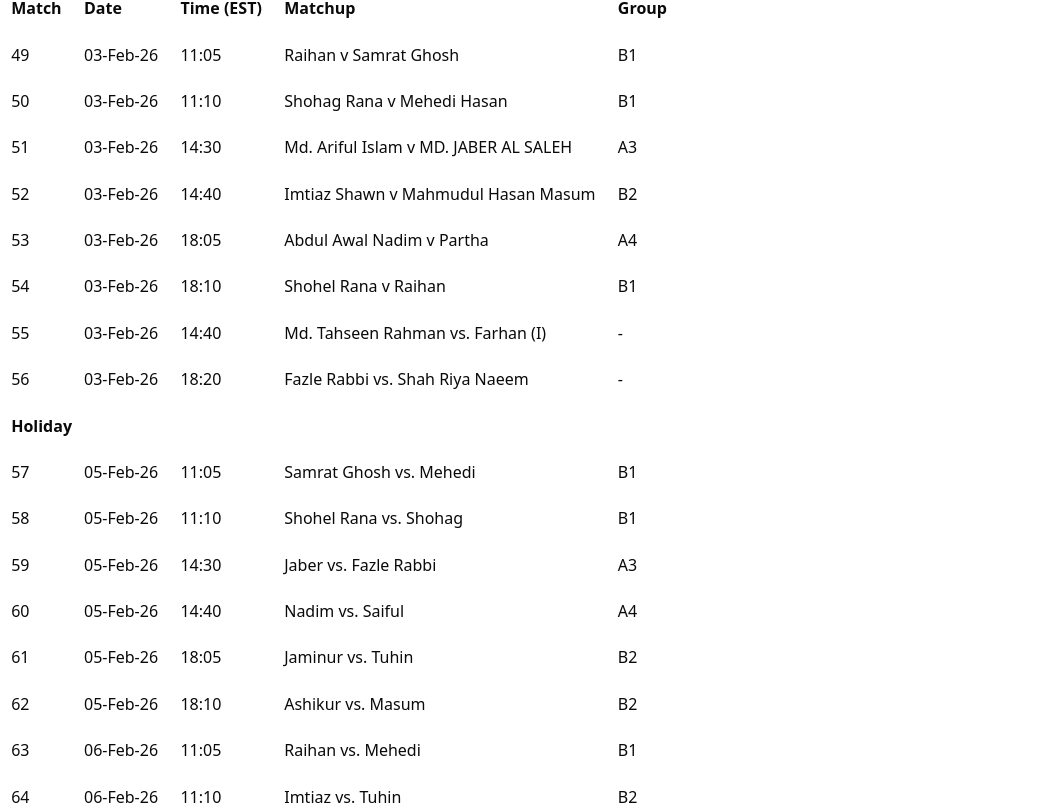
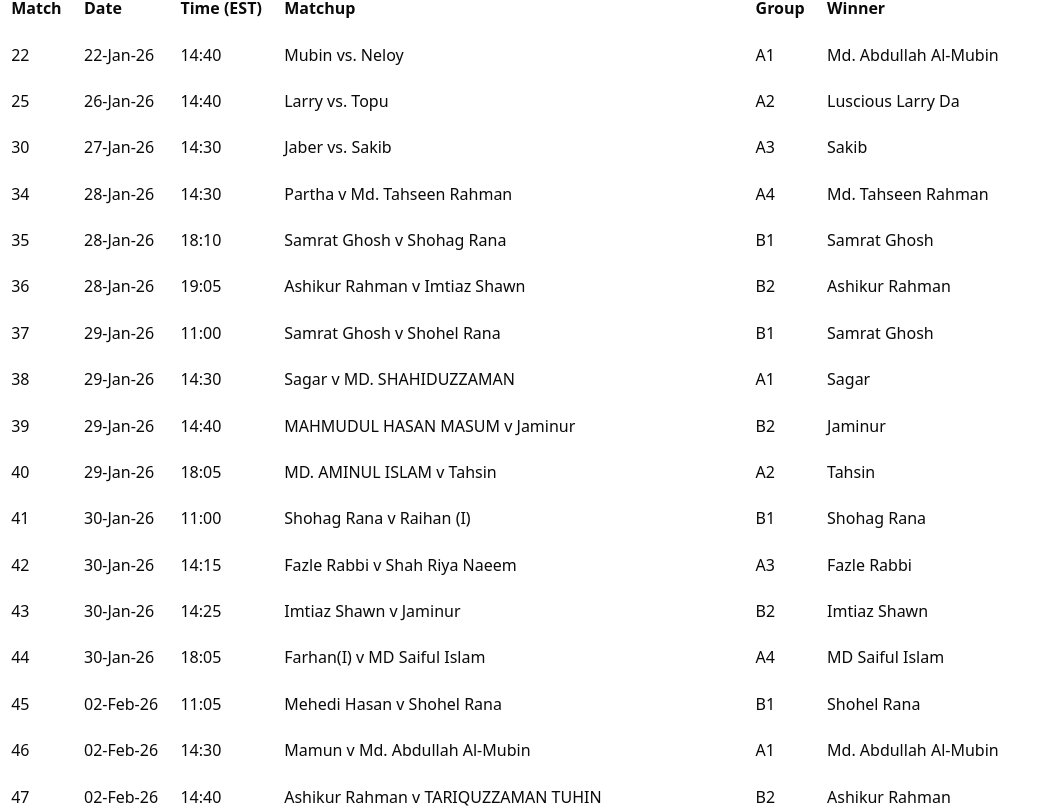
Before and after one commit to tahsinAmin/tt26, a React (Vite) app: page / in a window 1280 px wide. Shown: the part 600-1408 px from the top of the page, without its empty margins (0-1050 px from the left). Built offline with nearby package versions, Linux system fonts and the light colour scheme.

Commit message:
refine: data populate

```diff
--- a/src/App.jsx
+++ b/src/App.jsx
@@ -34,6 +34,7 @@ function App() {
               <th className="column-3">Time (EST)</th>
               <th className="column-5">Matchup</th>
               <th className="column-6">Group</th>
+              <th className="column-7">Winner</th>
             </tr>
           </thead>
           <tbody>
@@ -53,26 +54,15 @@ function App() {
                   <td className="column-3">{group.time}</td>
                   <td className="column-5">{group.matchup}</td>
                   <td className="column-6">{group.group}</td>
+                  {group.history && (
+                    <td className="column-7">{group.history.winner}</td>
+                  )}
                 </tr>
               )
             })}
 
             <tr className="row-91">
-              <td colspan="8" className="column-1"><b>Holiday</b></td>
-            </tr>
-            <tr className="row-92">
-              <td className="column-1">89</td>
-              <td className="column-2">4-Jul-26</td>
-              <td className="column-3">17:00</td>
-              <td className="column-5">Match 74 Winner v Match 77 Winner</td>
-              <td className="column-6"></td>
-            </tr>
-            <tr className="row-93">
-              <td className="column-1">90</td>
-              <td className="column-2">4-Jul-26</td>
-              <td className="column-3">13:00</td>
-              <td className="column-5">Match 73 Winner v Match 75 Winner</td>
-              <td className="column-6"></td>
+              <td colspan="8" className="column-1"><b>10 February 2026</b></td>
             </tr>
 
             <tr className="row-100">
@@ -80,29 +70,29 @@ function App() {
             </tr>
             <tr className="row-101">
               <td className="column-1">97</td>
-              <td className="column-2">9-Jul-26</td>
-              <td className="column-3">16:00</td>
+              <td className="column-2">17-Feb-26</td>
+              <td className="column-3">18:05</td>
               <td className="column-5">Match 89 Winner v Match 90 Winner</td>
               <td className="column-6"></td>
             </tr>
             <tr className="row-102">
               <td className="column-1">98</td>
-              <td className="column-2">10-Jul-26</td>
-              <td className="column-3">15:00</td>
+              <td className="column-2">17-Feb-26</td>
+              <td className="column-3">18:15</td>
               <td className="column-5">Match 93 Winner v Match 94 Winner</td>
               <td className="column-6"></td>
             </tr>
             <tr className="row-103">
               <td className="column-1">99</td>
-              <td className="column-2">11-Jul-26</td>
-              <td className="column-3">17:00</td>
+              <td className="column-2">18-Feb-26</td>
+              <td className="column-3">11:05</td>
               <td className="column-5">Match 91 Winner v Match 92 Winner</td>
               <td className="column-6"></td>
             </tr>
             <tr className="row-104">
               <td className="column-1">100</td>
-              <td className="column-2">11-Jul-26</td>
-              <td className="column-3">21:00</td>
+              <td className="column-2">18-Feb-26</td>
+              <td className="column-3">11:15</td>
               <td className="column-5">Match 95 Winner v Match 96 Winner</td>
               <td className="column-6"></td>
             </tr>
@@ -111,15 +101,15 @@ function App() {
             </tr>
             <tr className="row-106">
               <td className="column-1">101</td>
-              <td className="column-2">14-Jul-26</td>
-              <td className="column-3">15:00</td>
+              <td className="column-2">18-Feb-26</td>
+              <td className="column-3">14:40</td>
               <td className="column-5">Match 97 Winner v Match 98 Winner</td>
               <td className="column-6"></td>
             </tr>
             <tr className="row-107">
               <td className="column-1">102</td>
-              <td className="column-2">15-Jul-26</td>
-              <td className="column-3">15:00</td>
+              <td className="column-2">18-Feb-26</td>
+              <td className="column-3">14:50</td>
               <td className="column-5">Match 99 Winner v Match 100 Winner</td>
               <td className="column-6"></td>
             </tr>
@@ -128,8 +118,8 @@ function App() {
             </tr>
             <tr className="row-109">
               <td className="column-1">103</td>
-              <td className="column-2">18-Jul-26</td>
-              <td className="column-3">17:00</td>
+              <td className="column-2">18-Feb-26</td>
+              <td className="column-3">18:05PM</td>
               <td className="column-5">Match 101 Loser v Match 102 Loser</td>
               <td className="column-6"></td>
             </tr>
@@ -138,8 +128,8 @@ function App() {
             </tr>
             <tr className="row-111">
               <td className="column-1">104</td>
-              <td className="column-2">19-Jul-26</td>
-              <td className="column-3">15:00</td>
+              <td className="column-2">18-Feb-26</td>
+              <td className="column-3">18:15PM</td>
               <td className="column-5">Match 101 Winner v Match 102 Winner</td>
               <td className="column-6"></td>
             </tr>
--- a/src/data.ts
+++ b/src/data.ts
@@ -1,59 +1,278 @@
 export const groups = [
     {
-        id: 49,
-        date: "03-Feb-26",
-        time: "11:05",
-        matchup: "Raihan v Samrat Ghosh",
-        group: "B1",
+        id: 22,
+        date: "22-Jan-26",
+        time: "14:40",
+        matchup: "Mubin vs. Neloy",
+        group: "A1",
+        history: {
+            winner: "Md. Abdullah Al-Mubin",
+            results: ["Game 1: 11-1", "Game 2: 11-2"],
+        },
     },
     {
-        id: 50,
-        date: "03-Feb-26",
-        time: "11:10",
-        matchup: "Shohag Rana v Mehedi Hasan",
-        group: "B1",
+        id: 25,
+        date: "26-Jan-26",
+        time: "14:40",
+        matchup: "Larry vs. Topu",
+        group: "A2",
+        history: {
+            winner: " Luscious Larry Da",
+            results: ["Game 1: 11-3", "Game 2: 11-5"],
+        },
     },
     {
-        id: 51,
-        date: "03-Feb-26",
+        id: 30,
+        date: "27-Jan-26",
         time: "14:30",
-        matchup: "Md. Ariful Islam v MD. JABER AL SALEH",
+        matchup: "Jaber vs. Sakib",
         group: "A3",
+        history: {
+            winner: "Sakib",
+            results: ["Game 1: 3-11", "Game 2: 11-9", "Game 3: 4-11"],
+        },
     },
     {
-        id: 52,
-        date: "03-Feb-26",
-        time: "14:40",
-        matchup: "Imtiaz Shawn v Mahmudul Hasan Masum",
-        group: "B2",
+        id: 34,
+        date: "28-Jan-26",
+        time: "14:30",
+        matchup: "Partha v Md. Tahseen Rahman",
+        group: "A4",
+        history: {
+            winner: "Md. Tahseen Rahman",
+            results: ["Game 1: 8-11", "Game 2: 10-12"],
+        },
     },
     {
-        id: 53,
-        date: "03-Feb-26",
-        time: "18:05",
-        matchup: "Abdul Awal Nadim v Partha",
-        group: "A4",
+        "id": 35,
+        "date": "28-Jan-26",
+        "time": "18:10",
+        "matchup": "Samrat Ghosh v Shohag Rana",
+        "group": "B1",
+        "history": {
+            "winner": "Samrat Ghosh",
+            "results": ["Game 1: 11-8", "Game 2: 11-3"]
+        }
     },
     {
-        id: 54,
-        date: "03-Feb-26",
-        time: "18:10",
-        matchup: "Shohel Rana v Raihan",
-        group: "B1",
+        "id": 36,
+        "date": "28-Jan-26",
+        "time": "19:05",
+        "matchup": "Ashikur Rahman v Imtiaz Shawn",
+        "group": "B2",
+        "history": {
+            "winner": "Ashikur Rahman",
+            "results": ["Game 1: 11-6", "Game 2: 11-3"]
+        }
     },
     {
-        id: 55,
-        date: "03-Feb-26",
-        time: "14:40",
-        matchup: "Md. Tahseen Rahman vs. Farhan (I)",
-        group: "-",
+        "id": 37,
+        "date": "29-Jan-26",
+        "time": "11:00",
+        "matchup": "Samrat Ghosh v Shohel Rana",
+        "group": "B1",
+        "history": {
+            "winner": "Samrat Ghosh",
+            "results": ["Game 1: 11-5", "Game 2: 11-5"]
+        }
     },
     {
-        id: 56,
-        date: "03-Feb-26",
-        time: "18:20",
-        matchup: "Fazle Rabbi vs. Shah Riya Naeem",
-        group: "-",
+        "id": 38,
+        "date": "29-Jan-26",
+        "time": "14:30",
+        "matchup": "Sagar v MD. SHAHIDUZZAMAN",
+        "group": "A1",
+        "history": {
+            "winner": "Sagar",
+            "results": ["Game 1: 7-11", "Game 2: 9-12"]
+        }
+    },
+    {
+        "id": 39,
+        "date": "29-Jan-26",
+        "time": "14:40",
+        "matchup": "MAHMUDUL HASAN MASUM v Jaminur",
+        "group": "B2",
+        "history": {
+            "winner": "Jaminur",
+            "results": ["Game 1: 12-10", "Game 2: 9-11", "Game 3: 11-9"]
+        }
+    },
+    {
+        "id": 40,
+        "date": "29-Jan-26",
+        "time": "18:05",
+        "matchup": "MD. AMINUL ISLAM v Tahsin",
+        "group": "A2",
+        "history": {
+            "winner": "Tahsin",
+            "results": ["Game 1: 3-11", "Game 2: 11-9", "Game 3: 7-11"]
+        }
+    },
+    {
+        "id": 41,
+        "date": "30-Jan-26",
+        "time": "11:00",
+        "matchup": "Shohag Rana v Raihan (I)",
+        "group": "B1",
+        "history": {
+            "winner": "Shohag Rana",
+            "results": ["Game 1: 7-0", "Game 2: 13-11"]
+        }
+    },
+    {
+        "id": 42,
+        "date": "30-Jan-26",
+        "time": "14:15",
+        "matchup": "Fazle Rabbi v Shah Riya Naeem",
+        "group": "A3",
+        "history": {
+            "winner": "Fazle Rabbi",
+            "results": ["Game 1: 11-6", "Game 2: 9-11", "Game 3: 11-8"]
+        }
+    },
+    {
+        "id": 43,
+        "date": "30-Jan-26",
+        "time": "14:25",
+        "matchup": "Imtiaz Shawn v Jaminur",
+        "group": "B2",
+        "history": {
+            "winner": "Imtiaz Shawn",
+            "results": ["Game 1: 11-5", "Game 2: 11-6"]
+        }
+    },
+    {
+        "id": 44,
+        "date": "30-Jan-26",
+        "time": "18:05",
+        "matchup": "Farhan(I) v MD Saiful Islam",
+        "group": "A4",
+        "history": {
+            "winner": "MD Saiful Islam",
+            "results": ["Game 1: 11-9", "Game 2: 10-12", "Game 3: 12-10"]
+        }
+    },
+    {
+        "id": 45,
+        "date": "02-Feb-26",
+        "time": "11:05",
+        "matchup": "Mehedi Hasan v Shohel Rana",
+        "group": "B1",
+        "history": {
+            "winner": "Shohel Rana",
+            "results": ["Game 1: 7-11", "Game 2: 8-11"]
+        }
+    },
+    {
+        "id": 46,
+        "date": "02-Feb-26",
+        "time": "14:30",
+        "matchup": "Mamun v Md. Abdullah Al-Mubin",
+        "group": "A1",
+        "history": {
+            "winner": "Md. Abdullah Al-Mubin",
+            "results": ["Game 1: 6-11", "Game 2: 6-11"]
+        }
+    },
+    {
+        "id": 47,
+        "date": "02-Feb-26",
+        "time": "14:40",
+        "matchup": "Ashikur Rahman v TARIQUZZAMAN TUHIN",
+        "group": "B2",
+        "history": {
+            "winner": "Ashikur Rahman",
+            "results": ["Game 1: 11-7", "Game 2: 9-11", "Game 3: 11-6"]
+        }
+    },
+    {
+        "id": 48,
+        "date": "02-Feb-26",
+        "time": "18:05",
+        "matchup": "FAZLEY RABBI BISWAS v MD. ASHFIQUL ALAM CHOWDHURY",
+        "group": "A2",
+        "history": {
+            "winner": "FAZLEY RABBI BISWAS",
+            "results": ["Game 1: 9-11", "Game 2: 11-8", "Game 3: 11-7"]
+        }
+    },
+    {
+        "id": 49,
+        "date": "03-Feb-26",
+        "time": "11:05",
+        "matchup": "Samrat Ghosh v Raihan",
+        "group": "B1",
+        "history": {
+            "winner": "Samrat Ghosh",
+            "results": ["Game 1: 11-5", "Game 2: 11-8"]
+        }
+    },
+    {
+        "id": 50,
+        "date": "03-Feb-26",
+        "time": "11:10",
+        "matchup": "Shohag Rana v Mehedi Hasan",
+        "group": "B1",
+        "history": {
+            "winner": "Shohag Rana",
+            "results": ["Game 1: 11-6", "Game 2: 12-14", "Game 3: 11-7"]
+        }
+    },
+    {
+        "id": 51,
+        "date": "03-Feb-26",
+        "time": "14:35",
+        "matchup": "Md. Tahseen Rahman v Farhan (I)",
+        "group": "A4",
+        "history": {
+            "winner": "Farhan (I)",
+            "results": ["Game 1: 11-5", "Game 2: 9-11", "Game 3: 9-11"]
+        }
+    },
+    {
+        "id": 52,
+        "date": "03-Feb-26",
+        "time": "14:40",
+        "matchup": "Imtiaz Shawn v MAHMUDUL HASAN MASUM",
+        "group": "B2",
+        "history": {
+            "winner": "Imtiaz Shawn",
+            "results": ["Game 1: 11-7", "Game 2: 10-12", "Game 3: 11-9"]
+        }
+    },
+    {
+        "id": 53,
+        "date": "03-Feb-26",
+        "time": "18:05",
+        "matchup": "ABDUL AWAL NADIM v Partha",
+        "group": "A4",
+        "history": {
+            "winner": "-",
+            "results": ["Postponed: Nadim Absent"]
+        }
+    },
+    {
+        "id": 54,
+        "date": "03-Feb-26",
+        "time": "18:10",
+        "matchup": "Shohel Rana v Raihan",
+        "group": "B1",
+        "history": {
+            "winner": "-",
+            "results": ["Postponed: Raihan Absent"]
+        }
+    },
+    {
+        "id": 55,
+        "date": "03-Feb-26",
+        "time": "18:15",
+        "matchup": "Isfaque Jahan MD. Sakib v Fazle Rabbi",
+        "group": "A3",
+        "history": {
+            "winner": "Fazle Rabbi",
+            "results": ["Game 1: 11-6", "Game 2: 6-11", "Game 3: 4-11"]
+        }
     },
     {
         id: -1,
@@ -63,88 +282,231 @@ export const groups = [
         group: "-",
     },
     {
-        id: 57,
-        date: "05-Feb-26",
-        time: "11:05",
-        matchup: "Samrat Ghosh vs. Mehedi",
-        group: "B1",
+        "id": 56,
+        "date": "05-Feb-26",
+        "time": "11:05",
+        "matchup": "Samrat Ghosh v Mehedi Hasan",
+        "group": "B1",
+        "history": {
+            "winner": "Samrat Ghosh",
+            "results": ["Game 1: 11-1", "Game 2: 7-0"]
+        }
     },
     {
-        id: 58,
-        date: "05-Feb-26",
-        time: "11:10",
-        matchup: "Shohel Rana vs. Shohag",
-        group: "B1",
+        "id": 57,
+        "date": "05-Feb-26",
+        "time": "11:10",
+        "matchup": "Jaminur v TARIQUZZAMAN TUHIN",
+        "group": "B2",
+        "history": {
+            "winner": "Jaminur",
+            "results": ["Game 1: 11-6", "Game 2: 11-4"]
+        }
     },
     {
-        id: 59,
-        date: "05-Feb-26",
-        time: "14:30",
-        matchup: "Jaber vs. Fazle Rabbi",
-        group: "A3",
+        "id": 58,
+        "date": "05-Feb-26",
+        "time": "14:30",
+        "matchup": "Mohammad Nabiluzzaman Neloy v Sagar",
+        "group": "A1",
+        "history": {
+            "winner": "Sagar",
+            "results": ["Game 1: 5-11", "Game 2: 12-14"]
+        }
     },
     {
-        id: 60,
-        date: "05-Feb-26",
-        time: "14:40",
-        matchup: "Nadim vs. Saiful",
-        group: "A4",
+        "id": 59,
+        "date": "05-Feb-26",
+        "time": "14:40",
+        "matchup": "Ashikur Rahman v MAHMUDUL HASAN MASUM",
+        "group": "B2",
+        "history": {
+            "winner": "Ashikur Rahman",
+            "results": ["Game 1: 11-9", "Game 2: 11-7"]
+        }
     },
     {
-        id: 61,
-        date: "05-Feb-26",
-        time: "18:05",
-        matchup: "Jaminur vs. Tuhin",
-        group: "B2",
+        "id": 60,
+        "date": "05-Feb-26",
+        "time": "18:05",
+        "matchup": "Luscious Larry Das v MD. AMINUL ISLAM",
+        "group": "A2",
+        "history": {
+            "winner": "Luscious Larry Das",
+            "results": ["Game 1: 11-9", "Game 2: 3-11", "Game 3: 9-11"]
+        }
+    },
+    {
+        "id": 61,
+        "date": "05-Feb-26",
+        "time": "18:10",
+        "matchup": "Shohel Rana v Shohag Rana",
+        "group": "B1",
+        "history": {
+            "winner": "Shohag Rana",
+            "results": ["Game 1: 6-11", "Game 2: 5-11"]
+        }
+    },
+    {
+        id: -2,
+        date: "06-Feb-26",
+        time: "",
+        matchup: "Holiday",
+        group: "-",
     },
     {
         id: 62,
-        date: "05-Feb-26",
-        time: "18:10",
-        matchup: "Ashikur vs. Masum",
+        date: "09-Feb-26",
+        time: "11:00",
+        matchup: "Imtiaz vs. Tuhin",
         group: "B2",
     },
     {
         id: 63,
-        date: "06-Feb-26",
+        date: "09-Feb-26",
         time: "11:05",
+        matchup: "Fazle vs. Tahsin",
+        group: "A2",
+    },
+
+    {
+        id: 64,
+        date: "09-Feb-26",
+        time: "11:10",
         matchup: "Raihan vs. Mehedi",
         group: "B1",
     },
     {
-        id: 64,
-        date: "06-Feb-26",
-        time: "11:10",
-        matchup: "Imtiaz vs. Tuhin",
-        group: "B2",
+        id: 65,
+        date: "09-Feb-26",
+        time: "11:15",
+        matchup: "Naeem vs. Sakib",
+        group: "A3",
     },
     {
-        id: 65,
-        date: "06-Feb-26",
-        time: "14:20",
+        id: 66,
+        date: "09-Feb-26",
+        time: "14:35",
         matchup: "Mamun vs. Shagato",
         group: "A1",
     },
     {
-        id: 66,
-        date: "06-Feb-26",
-        time: "14:30",
-        matchup: "Larry vs. Aminul",
-        group: "A2",
+        id: 67,
+        date: "09-Feb-26",
+        time: "14:40",
+        matchup: "Partha vs. Farhan",
+        group: "A4",
     },
     {
-        id: 67,
-        date: "06-Feb-26",
+        id: 68,
+        date: "09-Feb-26",
+        time: "14:45",
+        matchup: "Mamun vs. Neloy",
+        group: "A1",
+    },
+
+    {
+        id: 69,
+        date: "09-Feb-26",
+        time: "14:50",
+        matchup: "Mubin vs. Sagar",
+        group: "A1",
+    },
+    {
+        id: 70,
+        date: "09-Feb-26",
+        time: "18:00",
+        matchup: "Naeem vs. Jaber",
+        group: "A3",
+    },
+    {
+        id: 71,
+        date: "09-Feb-26",
         time: "18:05",
         matchup: "Ashikur vs. Jaminur",
         group: "B2",
     },
     {
-        id: 68,
-        date: "06-Feb-26",
+        id: 72,
+        date: "09-Feb-26",
         time: "18:10",
         matchup: "Masum vs. Tuhin",
         group: "B2",
     },
-    // Neloy vs. Sagar A1
+    {
+        id: 73,
+        date: "09-Feb-26",
+        time: "18:15",
+        matchup: "Tahsin vs. Topu",
+        group: "A2",
+    },
+
 ]
+
+// 17th
+// 96 Saiful vs. Partha A4 14:55
+// 95
+// 94 Fazle vs. B-Qualifier 2 A2 14:45
+// 93 Shagato vs. Mubin A1 14:40
+
+// 97 Farhan vs. B-Qualifier 4 A4 14:35
+// 96 Fazle Rabbi vs. B-Qualifier 3 A3 14:30
+// 95 Aminul vs. B-Qualifier 2 A2 11:15
+// 94 Sagar vs. B-Qualifier 1 A1 11:10
+
+// 93 Nadim vs. Tahseen A4 11:05
+// 92 Jaber vs. B-Qualifier 3 A3 11:10
+
+// 16th
+// 91 Fazle vs. Larry A2 18:15
+// 90  A1 18:10 Mamun vs. B-Qualifier 1
+// 89 Naeem vs. Sakib A3 18:05
+// 88 Partha vs. B-Qualifier 4 A4 18:00
+
+// 87 14:55 A1 Mubin vs. B-Qualifier 1
+// 86 14:50 A2 Topu vs. B-Qualifier 2
+// 85 14:45 A3 B-Qualifier 3 vs. Sakib
+// 84 14:40 A4 Saiful vs. Tahseen
+// 83 14:35 A1 Shagato vs. Neloy
+
+// 82 11:15 A2 Tahsin vs. Larry
+// 81 11:10 A3 Jaber vs. Fazle Rabbi
+// 80 11:05 A4 Nadim vs. Farhan
+// 79 11:00 A1 Mamun vs. Sagar
+
+
+
+// 15th
+
+// 66 11:00 A1 B-Qualifier 1 vs. Neloy
+// 67 11:05 A2 Fazle vs. Aminul
+// 68 11:10 A3 Sakib vs. Fazle Rabbi
+// 69 11:15 A4 B-Qualifier 4 vs. Tahseen
+
+// 70 14:35 A1 Mubin vs. Sagar
+// 71 14:40 A2 B-Qualifier 2 vs. Larry
+// 72 14:45 A3
+// 73 14:50 A4 Partha vs. Farhan
+// 74 14:55 A1
+// 75 18:00 A2
+// 76 18:05 A3
+// 77 18:10 A4 Nadim vs. B-Qualifier 4
+// 78 18:15 A1
+
+
+// 10th
+// 66 11:00 A1 B-Qualifier 1 vs. Shagato
+// 67 11:05 A2 B-Qualifier 2 vs. Tahsin
+// 68 11:10 A3 Sakib vs. Jaber
+// 69 11:15 A4 B-Qualifier 4 vs. Saiful
+
+// 70 14:35 A1 Sagar vs. Shagato
+// 71 14:40 A2 Fazle vs. Topu
+// 72 14:45 A3 Fazle Rabbi vs. Naeem
+// 73 14:50 A4 Nadim vs. Partha
+// 74 14:55 A1 Topu vs. Aminul
+
+// 75 18:00 A2 Neloy vs. Sagar
+// 76 18:05 A3 B-Qualifier 3 vs. Naeem
+// 77 18:10 A4 Nadim vs. Saiful
+// 78 18:15 A1
```
